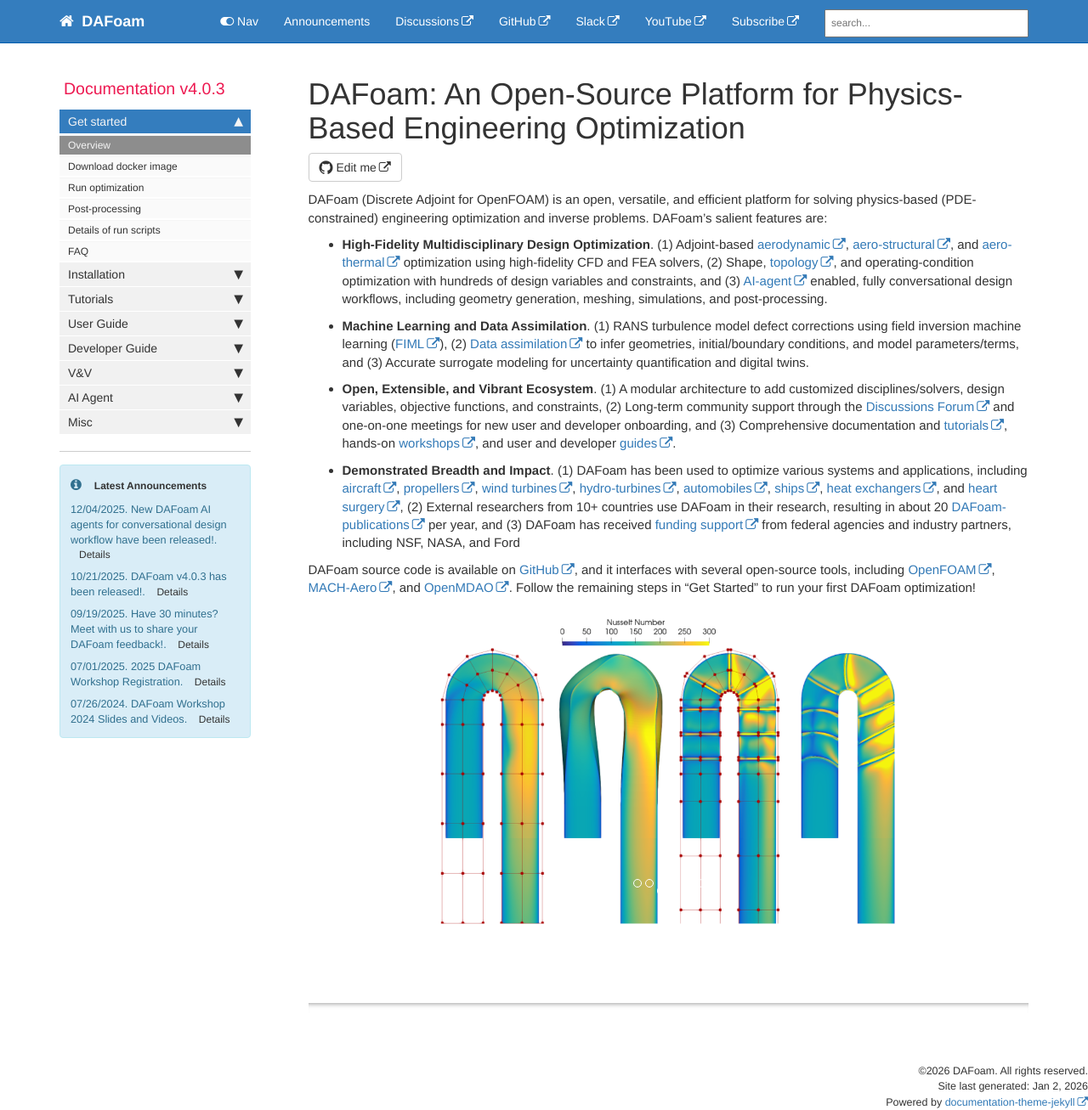
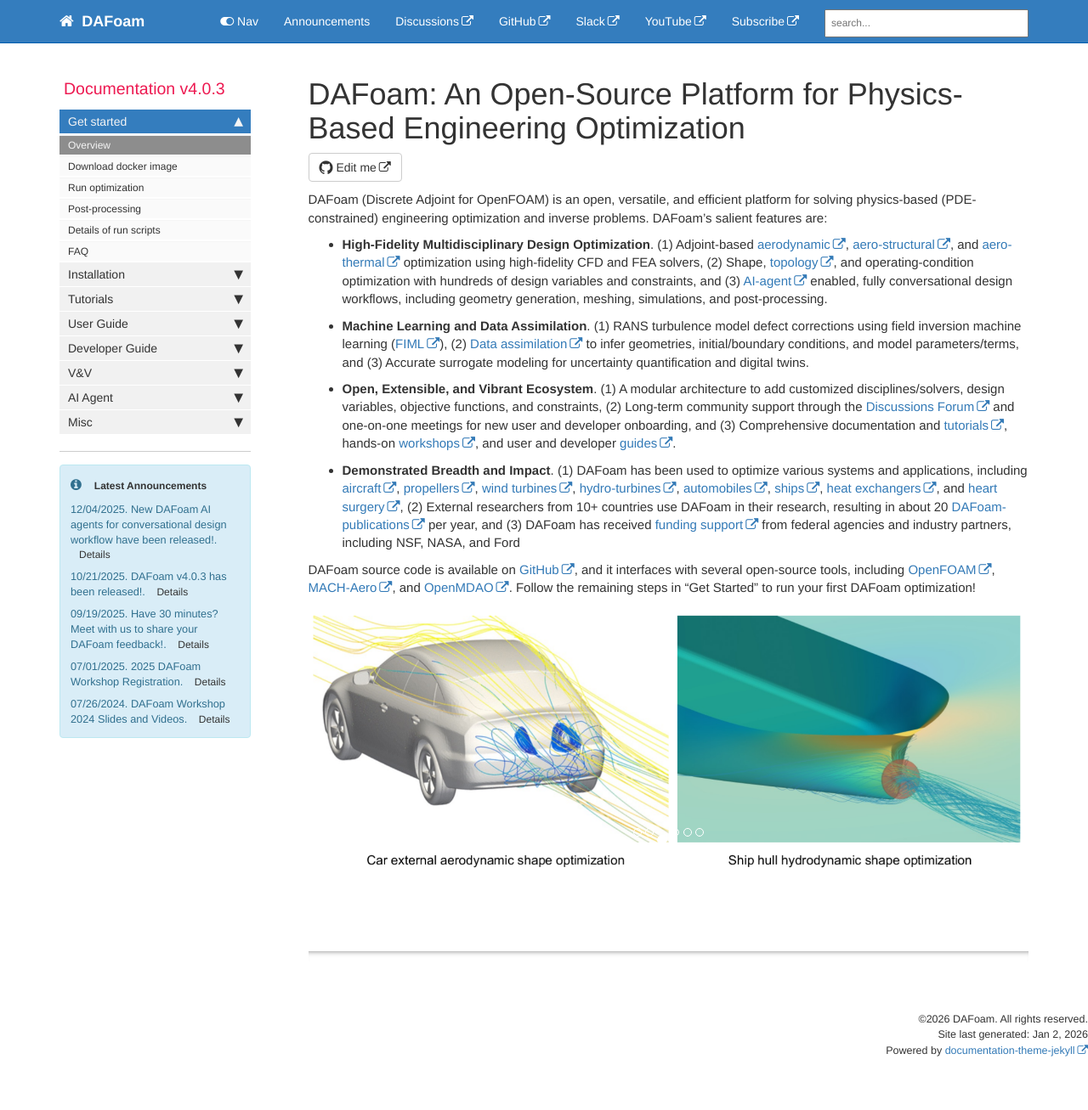
Before and after one commit to DAFoam/DAFoam.github.io, a Jekyll site: the page built from index.md, in a window 1280 px wide and 1307 px high. Shown: the whole window at 85% size. Built offline with Jekyll 4.4.1, drawn with Linux system fonts in a browser that asks for light colours; comment, search, counter and statistics services are not loaded.

Commit message:
content update

```diff
--- a/index.md
+++ b/index.md
@@ -36,16 +36,10 @@ DAFoam source code is available on [GitHub](https://github.com/mdolab/dafoam), a
             <img src="{{ site.url }}{{ site.baseurl }}/images/slider7001400/slider1.png" alt="Slide 1" />
         </div>
         <div class="item">
-            <img src="{{ site.url }}{{ site.baseurl }}/images/slider7001400/propeller_wakes.png" alt="Slide 2" />
+            <img src="{{ site.url }}{{ site.baseurl }}/images/slider7001400/slider2.png" alt="Slide 2" />
         </div>
         <div class="item">
-            <img src="{{ site.url }}{{ site.baseurl }}/images/slider7001400/UBendAeroThermal.png" alt="Slide 4" />
-        </div>
-        <div class="item">
-            <img src="{{ site.url }}{{ site.baseurl }}/images/slider7001400/drivAerStreamline.png" alt="Slide 5" />
-        </div>
-        <div class="item">
-            <img src="{{ site.url }}{{ site.baseurl }}/images/slider7001400/JBC_front_page.png" alt="Slide 6" />
+            <img src="{{ site.url }}{{ site.baseurl }}/images/slider7001400/slider3.png" alt="Slide 4" />
         </div>
     </div>
 </div>
```
Also changed, not shown: images/slider7001400/slider1.png, images/slider7001400/slider2.png (added), images/slider7001400/slider3.png (added).
